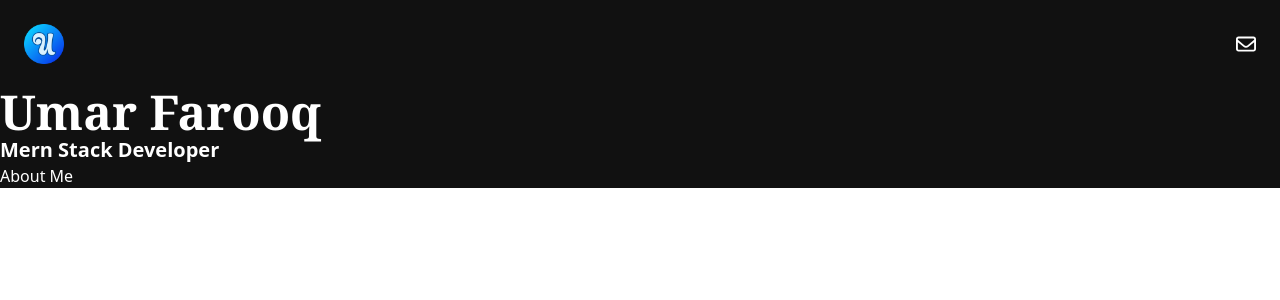
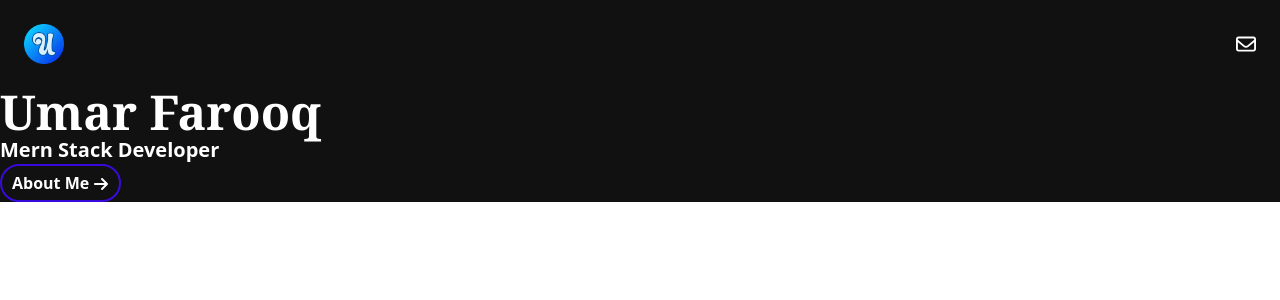
Before and after one commit to Umar-Farooq-217/Umar-Portfolio, a Next.js app: page / in a window 1280 px wide. Shown: the top 300 px of the page. Built offline with nearby package versions, Linux system fonts and the light colour scheme.

Commit message:
portfolio

```diff
--- a/app/globals.css
+++ b/app/globals.css
@@ -1,3 +1,37 @@
 @tailwind base;
 @tailwind components;
 @tailwind utilities;
+
+.btn4{
+  padding: 5px 10px;
+  border: 2px solid rgb(56, 11, 220);
+  border-radius: 20px;
+  font-size: 16px;
+  font-weight: bold;
+  position: relative;
+  z-index: 1;
+  overflow: hidden;
+}
+.btn4::before{
+  content: '';
+  background:
+  linear-gradient(45deg , rgb(176, 5, 34),rgb(52, 52, 224));
+  position: absolute;
+  top: 0;left: 0;
+  width: 0px;
+  height: 70px;
+  z-index: -1;
+  transition: 0.7s ease;
+}
+.btn4:hover{
+  color: #fff;
+
+}
+.btn4:hover::before{
+  width: 170px;
+  border: none;
+}
+.btn4:hover span{
+  transition:  ease .5s;
+  margin-left: 10px;
+}
--- a/app/page.js
+++ b/app/page.js
@@ -1,4 +1,5 @@
 import Image from "next/image";
+import { FaArrowRight } from "react-icons/fa6";
 import './globals.css'
 export default function Home() {
   return (
@@ -17,7 +18,9 @@ export default function Home() {
           <h1 className='text-5xl font-bold font-serif'>Umar Farooq</h1>
           <p className="text-xl font-bold font-sans">Mern Stack Developer</p>
 
-<button className="btn">About Me</button>
+<button className="btn4 flex items-center justify-center">About Me
+  <span className="ml-1 mt-[2px]"><FaArrowRight /></span>
+</button>
 
         </div>
         <div className="">
```
Also changed, not shown: package.json (+5 -4 lines), 1 other file (tests, documents, lock files or other folders).
